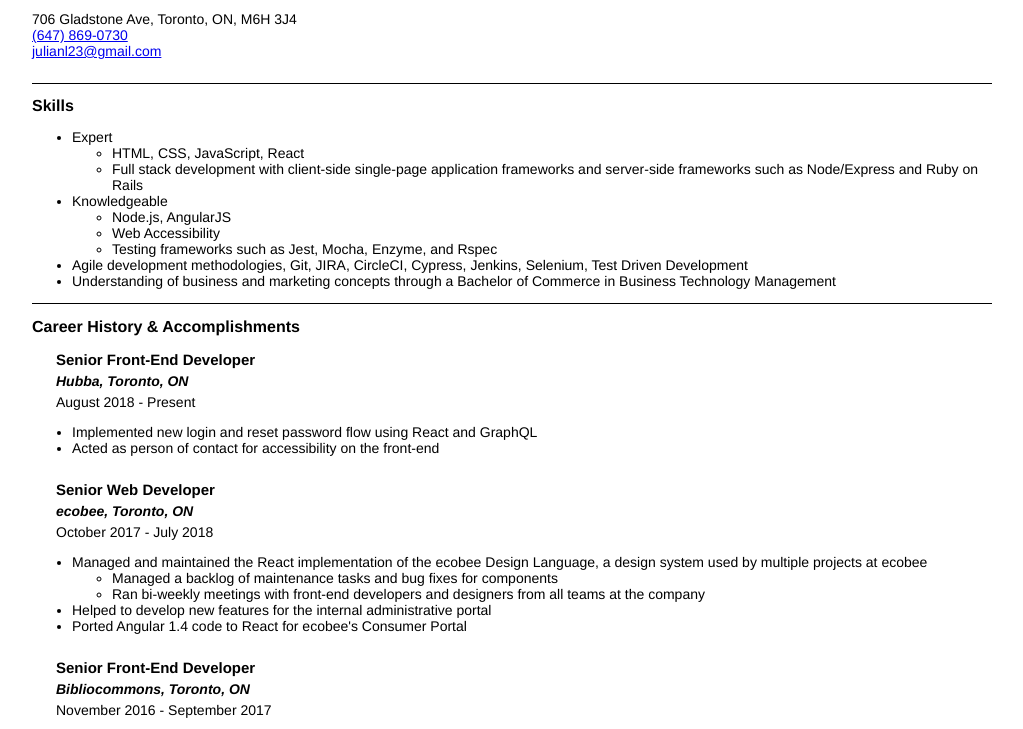
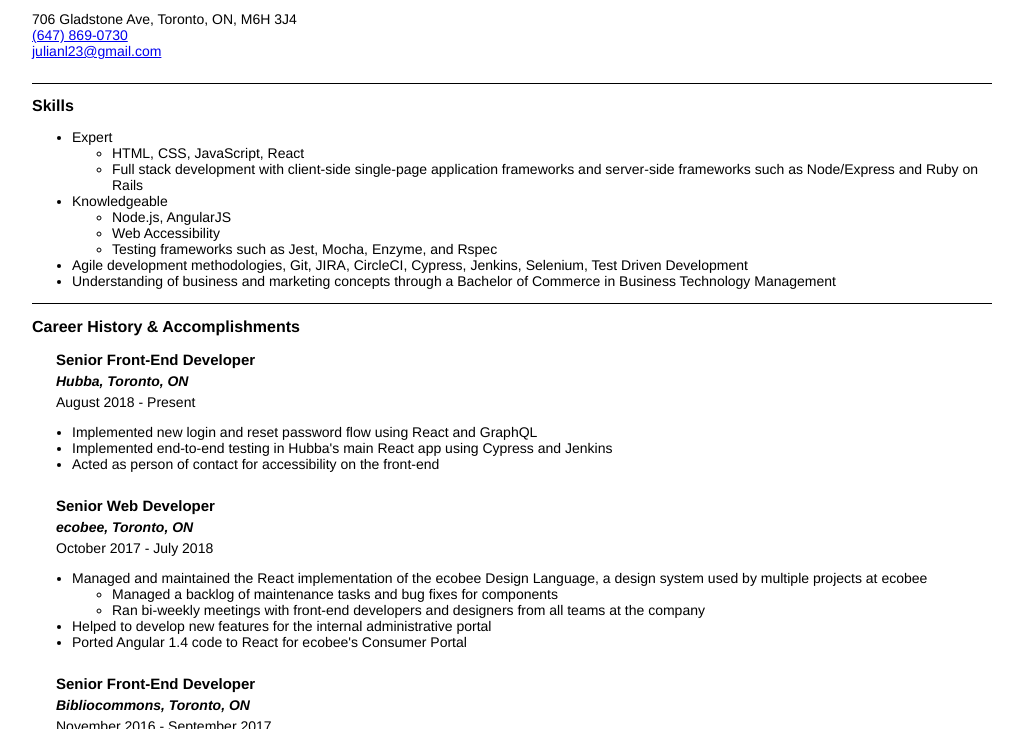
Before and after one commit to julianl23/portfolio, a plain HTML site: page resume.html in a window 1280 px wide. Shown: the part 36-765 px from the top of the page, without its empty margins (128-1151 px from the left). Drawn offline with Linux system fonts and the light colour scheme.

Commit message:
Update resume.html

```diff
--- a/resume.html
+++ b/resume.html
@@ -145,6 +145,7 @@
             <p class="employment-period">August 2018 - Present</p>
             <ul>
                 <li>Implemented new login and reset password flow using React and GraphQL</li>
+                <li>Implemented end-to-end testing in Hubba's main React app using Cypress and Jenkins</li>
                 <li>Acted as person of contact for accessibility on the front-end</li>
             </ul>
 
```
